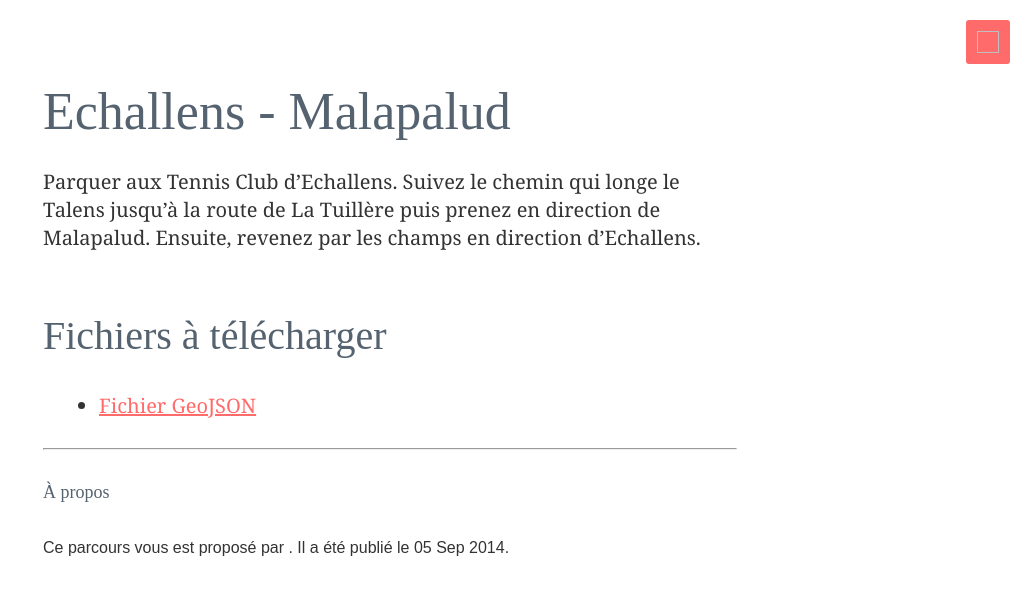
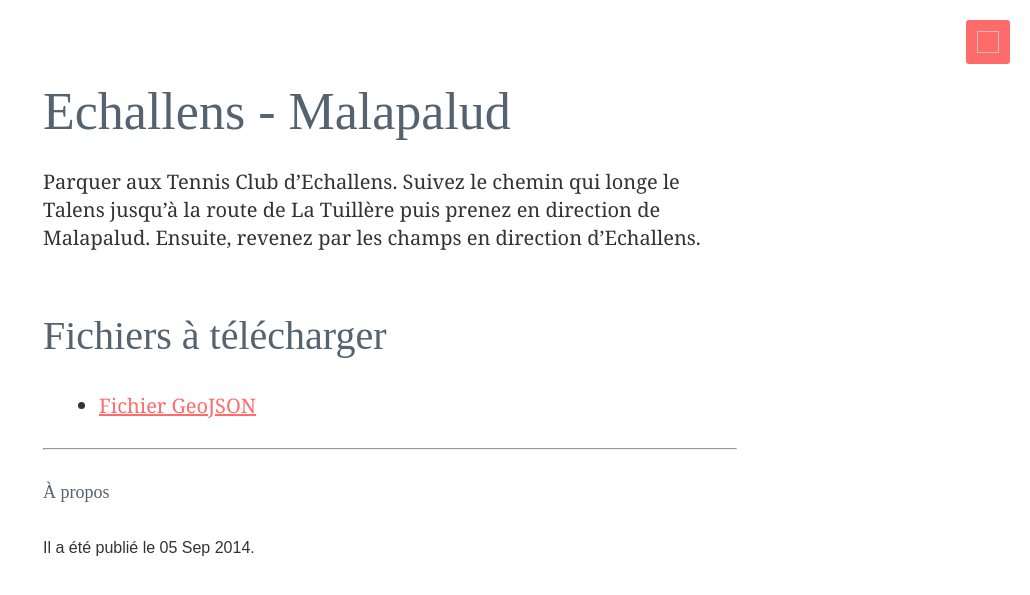
Before and after one commit to alienlebarge/pou7, a Jekyll site: the page built from _posts/2014-09-05-echallens-malapalud.md, in a window 1280 px wide. Shown: the top 595 px of the page, without its empty margins (250-1280 px from the left). Built offline with Jekyll 4.4.1, drawn with Linux system fonts in a browser that asks for light colours.

Commit message:
condition on author
Do not show the author text if there is no author in the YAML #9

```diff
--- a/_layouts/post.html
+++ b/_layouts/post.html
@@ -31,7 +31,9 @@ layout: default
 
   <footer>
     <h2 class="zeta">&Agrave; propos</h2>
-    <p class="small">Ce parcours vous est proposé par <a href="{{ page.author.url }}">{{ page.author.name }}</a>. Il a été publié le <time datetime="{{ page.date }}">{{ page.date | date_to_string }}</time>.</p>
+    <p class="small">
+      {% if page.author %}Ce parcours vous est proposé par <a href="{{ page.author.url }}">{{ page.author.name }}</a>. {% endif %}Il a été publié le <time datetime="{{ page.date }}">{{ page.date | date_to_string }}</time>.
+      </p>
   </footer>
 
 </article>
```
